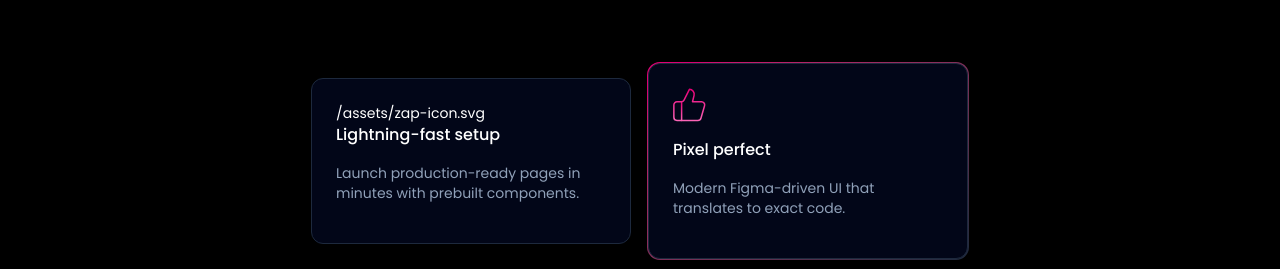
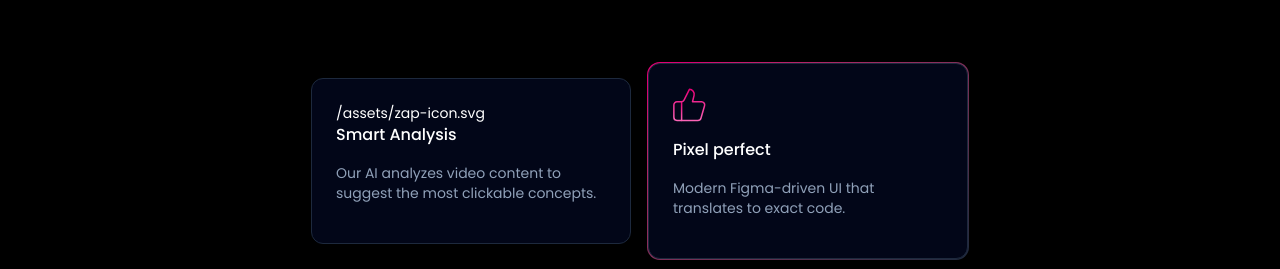
Before and after one commit to UdayKrDas/thumb-gen-tutorial, a React (Vite) app in the folder client/: page / in a window 1280 px wide. Shown: the part 1460-1729 px from the top of the page. Built offline with nearby package versions, Linux system fonts and the light colour scheme.

Commit message:
change: title& description of first object of features.tsx

```diff
--- a/client/src/data/features.tsx
+++ b/client/src/data/features.tsx
@@ -3,8 +3,8 @@ import type { IFeature } from "../types";
 export const featuresData: IFeature[] = [
     {
         icon: "/assets/zap-icon.svg",
-        title: "Lightning-fast setup",
-        description: "Launch production-ready pages in minutes with prebuilt components.",
+        title: "Smart Analysis",
+        description: "Our AI analyzes video content to suggest the most clickable concepts.",
     },
     {
         icon: (<svg width="33" height="34" viewBox="0 0 33 34" fill="none" xmlns="http://www.w3.org/2000/svg"><path d="M8.617 13.777V32.43" stroke="url(#a)" strokeWidth="1.5" strokeLinecap="round" strokeLinejoin="round" /><path d="m21.066 7.377-1.554 6.404h9.062a3.107 3.107 0 0 1 2.984 3.979l-3.621 12.435a3.11 3.11 0 0 1-2.985 2.238H3.968A3.11 3.11 0 0 1 .86 29.325V16.89a3.11 3.11 0 0 1 3.11-3.11h4.29a3.11 3.11 0 0 0 2.782-1.725l5.362-10.71a4.866 4.866 0 0 1 4.663 6.032" stroke="url(#b)" strokeWidth="1.5" strokeLinecap="round" strokeLinejoin="round" /><defs><linearGradient id="a" x1="9.117" y1="13.777" x2="9.117" y2="32.43" gradientUnits="userSpaceOnUse"><stop stopColor="#E60076" /><stop offset="1" stopColor="#FB64B6" /></linearGradient><linearGradient id="b" x1="16.271" y1="1.346" x2="16.271" y2="32.433" gradientUnits="userSpaceOnUse"><stop stopColor="#E60076" /><stop offset="1" stopColor="#FB64B6" /></linearGradient></defs></svg>),
```
